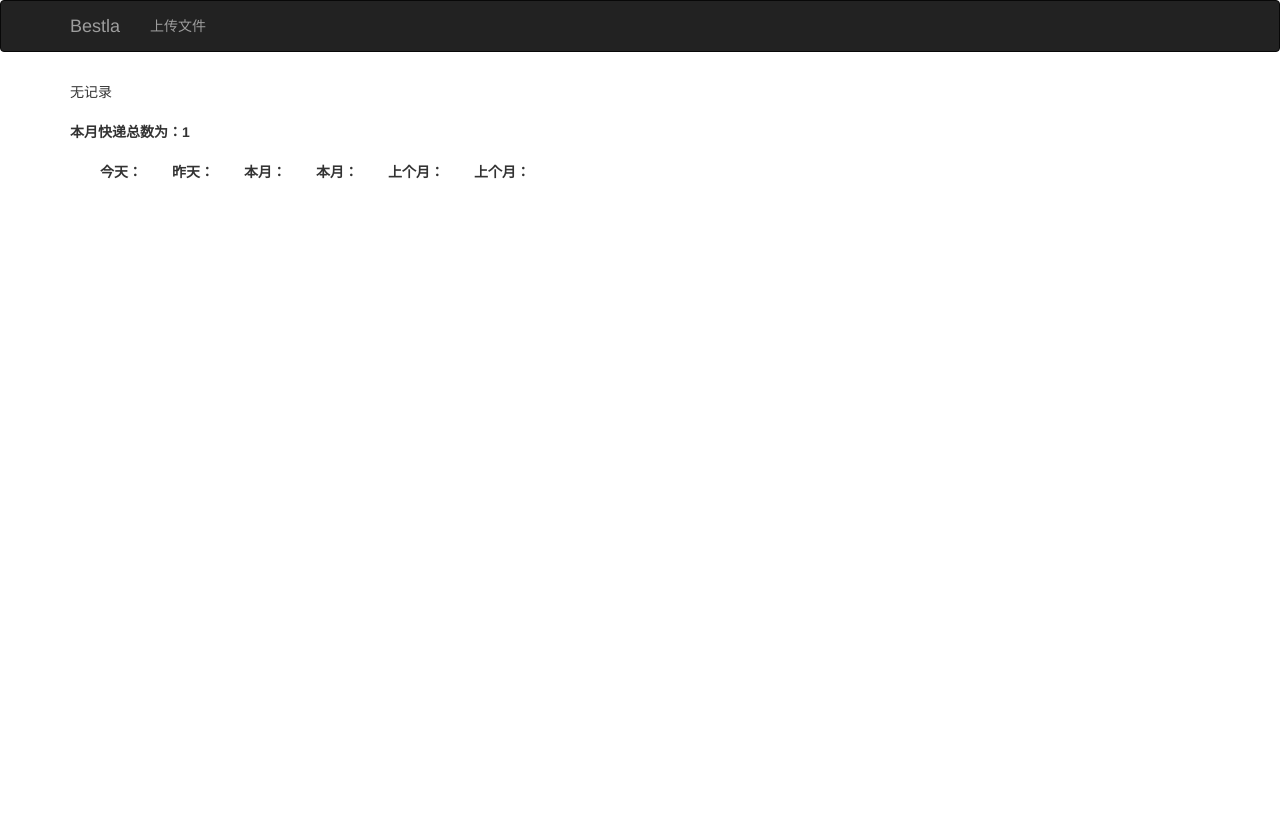
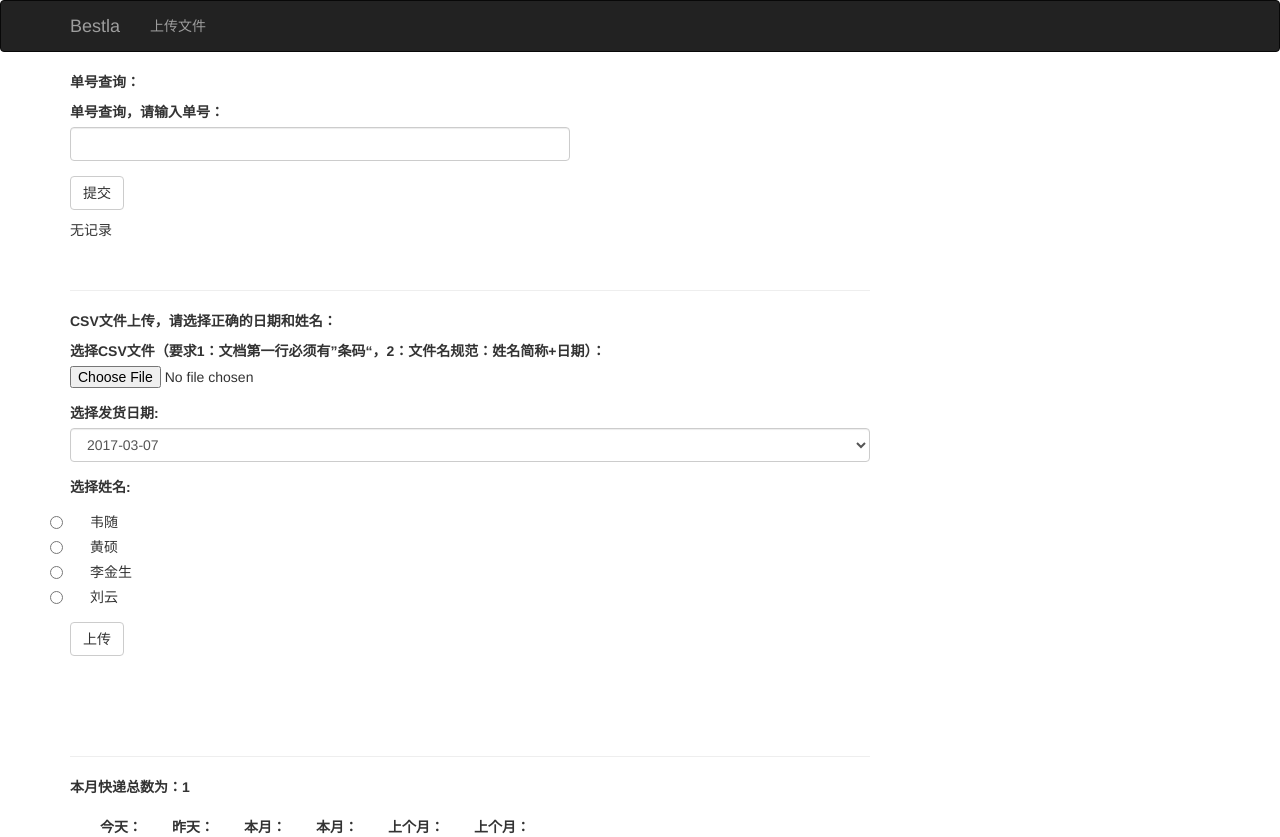
Before and after one commit to AlexGeeker/bestla_ERP2, a Flask app: page / in a window 1280 px wide. Before the commit the page ends 179 px from the top, so only its background shows below. Run offline with Flask 2, Linux system fonts and the light colour scheme; tables that the repository leaves empty hold one stand-in row (values such as "Sample post"); some libraries are stand-ins or nearby versions.

Commit message:
add red color to some important messsage

```diff
--- a/app/templates/index.html
+++ b/app/templates/index.html
@@ -9,21 +9,62 @@
 
 {% block title %}首页{% endblock %}
 
+<!-- 查询表单部分 -->
 {% block page_content %}
 <div style="width:500px">
-{{ wtf.quick_form(form,form_type="inline") }}
+    <b>单号查询：</b><p>
+{{ wtf.quick_form(form1,form_type="inline") }}
 </div>
+
 <div style="margin-top:10px">
     {% if findDanhao %}
         {% for danhao in findDanhao %}
-            <ul>{{ danhao.NAME }},&nbsp;{{ danhao.DANHAO }},&nbsp;{{ danhao.WULIU }},&nbsp;{{ danhao.DATE }}</ul>
+            <li>{{ danhao.NAME }},&nbsp;{{ danhao.DANHAO }},&nbsp;{{ danhao.WULIU }},&nbsp;{{ danhao.DATE }}</li>
         {% endfor %}
     {% elif findDanhao == [] %}
         无记录
     {% endif %}
 </div>
 
-<div style="margin-top:20px;width:800px">
+<!-- 上传文件部分 -->
+
+<div style="margin-top:50px;width:800px">
+    <hr>
+    <b>CSV文件上传，请选择正确的日期和姓名：</b><p>
+    {{ wtf.quick_form(form2,form_type="inline") }}
+</div>
+
+<div style="margin-top:20px">
+    <span style="color: red;">{{ message }} </span>
+</div>
+
+<div style="margin-top:20px">
+{% if filename %}
+    文件名：{{ filename }} <br>
+{% endif %}
+{% if name %}
+    发件人：{{ name }} <br>
+{% endif %}
+{% if date %}
+    发件日期：{{ date }} <br>
+{% endif %}
+</div>
+
+<div>
+{% if existed_record > 0 %}
+    共<span style="color: red;">{{ existed_record }}</span>条重复记录，未计入。 <br>
+{% endif %}
+
+{% if recorded > 0 %}
+    共<span style="color: red;">{{ recorded }}</span>条信息已记录。<br>
+{% endif %}
+
+</div>
+
+<!-- 数据统计部分 -->
+
+<div style="margin-top:100px;width:800px">
+    <hr>
     <b>本月快递总数为：{{ total }}</b>
 </div>
 
```
